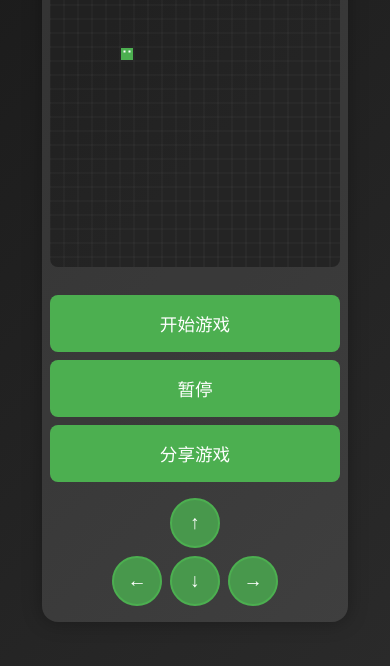
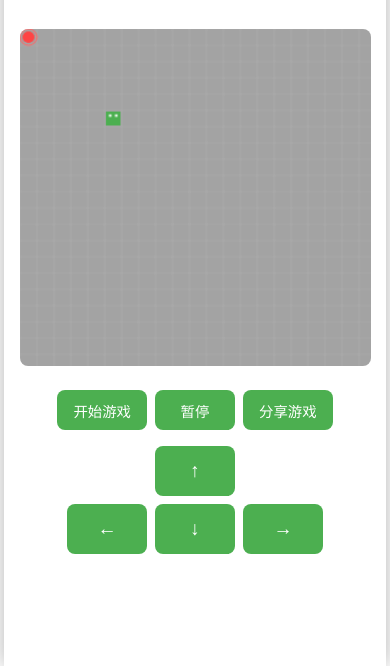
Before and after one commit to ljsgold/snake-game, a website: page index.html in a window 390 px wide. Shown: the part 178-844 px from the top of the page. Drawn offline with Linux system fonts and the light colour scheme.

Commit message:
Update style.css

```diff
--- a/style.css
+++ b/style.css
@@ -2,28 +2,47 @@
     margin: 0;
     padding: 0;
     box-sizing: border-box;
+    -webkit-tap-highlight-color: transparent;
 }
 
 body {
     font-family: 'Arial', sans-serif;
     background: linear-gradient(135deg, #1a1a1a, #2a2a2a);
     min-height: 100vh;
+    min-height: -webkit-fill-available;
     display: flex;
     justify-content: center;
     align-items: center;
     color: #fff;
-    overflow-x: hidden;
+    overflow: hidden;
+    -webkit-font-smoothing: antialiased;
+    -moz-osx-font-smoothing: grayscale;
+    -webkit-user-select: none;
+    -moz-user-select: none;
+    -ms-user-select: none;
+    user-select: none;
+    position: fixed;
+    width: 100%;
+    height: 100%;
+    margin: 0;
+    padding: 0;
 }
 
 .game-container {
     background: rgba(255, 255, 255, 0.1);
-    padding: 2rem;
+    padding: 1rem;
     border-radius: 1rem;
     box-shadow: 0 0 20px rgba(0, 0, 0, 0.3);
     text-align: center;
     position: relative;
+    width: 100%;
+    height: 100%;
     max-width: 100vw;
     max-height: 100vh;
+    overflow: hidden;
+    display: flex;
+    flex-direction: column;
+    justify-content: center;
 }
 
 .game-header {
@@ -49,6 +68,9 @@ h1 {
     margin-bottom: 1.5rem;
     max-width: 100%;
     height: auto;
+    display: block;
+    margin-left: auto;
+    margin-right: auto;
 }
 
 .controls {
@@ -56,6 +78,7 @@ h1 {
     gap: 1rem;
     justify-content: center;
     margin-bottom: 1rem;
+    flex-wrap: wrap;
 }
 
 button {
@@ -70,6 +93,10 @@ button {
     user-select: none;
     -webkit-user-select: none;
     -webkit-touch-callout: none;
+    -webkit-appearance: none;
+    -moz-appearance: none;
+    appearance: none;
+    touch-action: manipulation;
 }
 
 button:hover {
@@ -98,17 +125,21 @@ button:active {
     width: 60px;
     height: 60px;
     font-size: 1.5rem;
-    border-radius: 50%;
-    background: rgba(76, 175, 80, 0.8);
-    border: 2px solid #4CAF50;
-    display: flex;
-    align-items: center;
-    justify-content: center;
+    background: #4CAF50;
+    color: white;
+    border: none;
+    border-radius: 0.5rem;
+    cursor: pointer;
+    transition: all 0.3s ease;
+    user-select: none;
+    -webkit-user-select: none;
+    -webkit-touch-callout: none;
     touch-action: manipulation;
+    -webkit-tap-highlight-color: transparent;
 }
 
 .control-btn:active {
-    background: #45a049;
+    background: #3d8b40;
     transform: scale(0.95);
 }
 
@@ -118,12 +149,12 @@ button:active {
     top: 50%;
     left: 50%;
     transform: translate(-50%, -50%);
-    background: rgba(0, 0, 0, 0.95);
+    background: rgba(0, 0, 0, 0.9);
     padding: 2rem;
     border-radius: 1rem;
     text-align: center;
     z-index: 1000;
-    min-width: 300px;
+    max-width: 90%;
 }
 
 .game-over h2 {
@@ -133,44 +164,60 @@ button:active {
 
 .game-over p {
     margin-bottom: 1.5rem;
-    font-size: 1.2rem;
 }
 
 @media (max-width: 768px) {
+    body {
+        padding: env(safe-area-inset-top) env(safe-area-inset-right) env(safe-area-inset-bottom) env(safe-area-inset-left);
+    }
+
     .game-container {
-        padding: 1rem;
-        margin: 0.5rem;
+        padding: 0.5rem;
+        margin: 0;
+        width: 100vw;
+        height: 100vh;
+        border-radius: 0;
     }
 
     h1 {
-        font-size: 2rem;
+        font-size: 1.8rem;
+        margin-bottom: 0.5rem;
+    }
+
+    .game-header {
+        margin-bottom: 1rem;
     }
 
     .controls {
-        flex-direction: column;
+        flex-direction: row;
+        justify-content: center;
         gap: 0.5rem;
+        margin-bottom: 0.5rem;
     }
 
     button {
-        width: 100%;
-        padding: 1rem;
-        font-size: 1.1rem;
+        padding: 0.6rem 1rem;
+        font-size: 0.9rem;
+        min-width: 80px;
     }
 
     .mobile-controls {
-        display: block;
+        display: block !important;
+        margin-top: 0.5rem;
     }
 
     #gameCanvas {
-        width: 100%;
+        width: 90vw;
+        height: 90vw;
         max-width: 350px;
-        height: auto;
+        max-height: 350px;
     }
 }
 
 @media (max-width: 480px) {
     .game-container {
         padding: 0.5rem;
+        margin: 0.25rem;
     }
 
     h1 {
@@ -185,6 +232,25 @@ button:active {
         width: 50px;
         height: 50px;
         font-size: 1.2rem;
+    }
+
+    #gameCanvas {
+        max-width: 95vw;
+        max-height: 40vh;
+    }
+}
+
+/* 确保在移动端正确显示触摸控制 */
+@media (hover: none) and (pointer: coarse) {
+    .mobile-controls {
+        display: block !important;
+    }
+}
+
+/* 防止iOS Safari的缩放问题 */
+@media screen and (-webkit-min-device-pixel-ratio: 0) {
+    .game-container {
+        -webkit-text-size-adjust: 100%;
     }
 }
 
```
